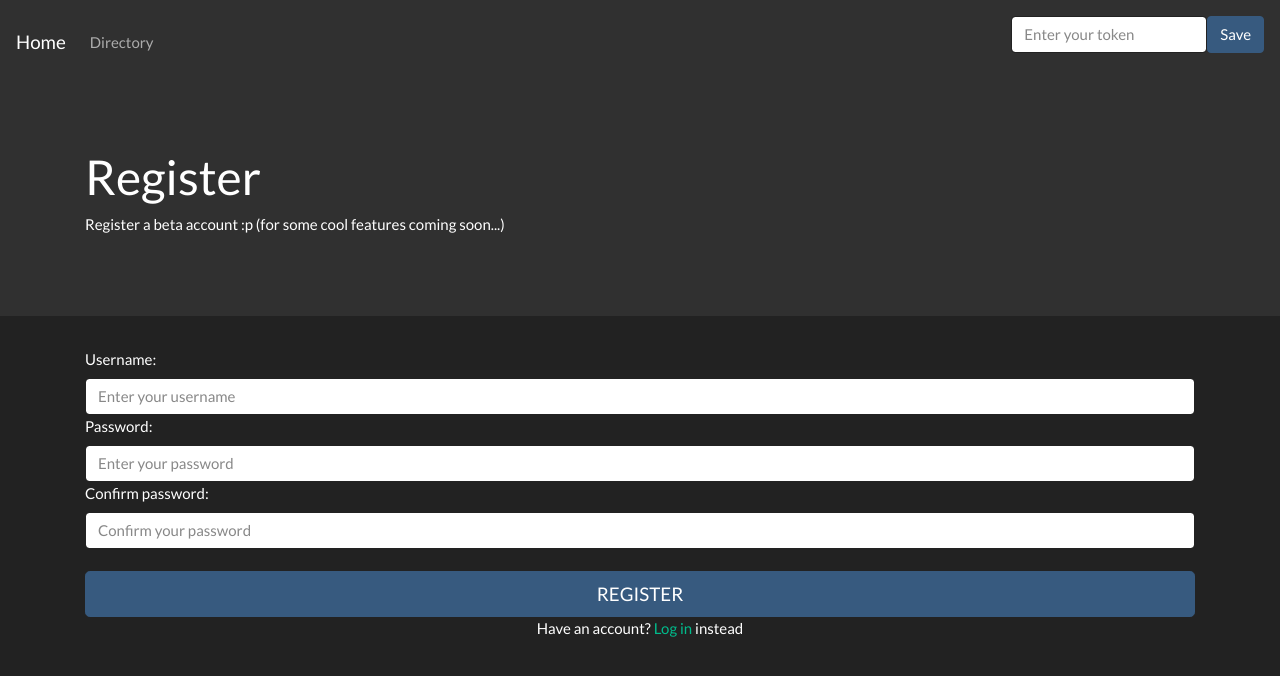
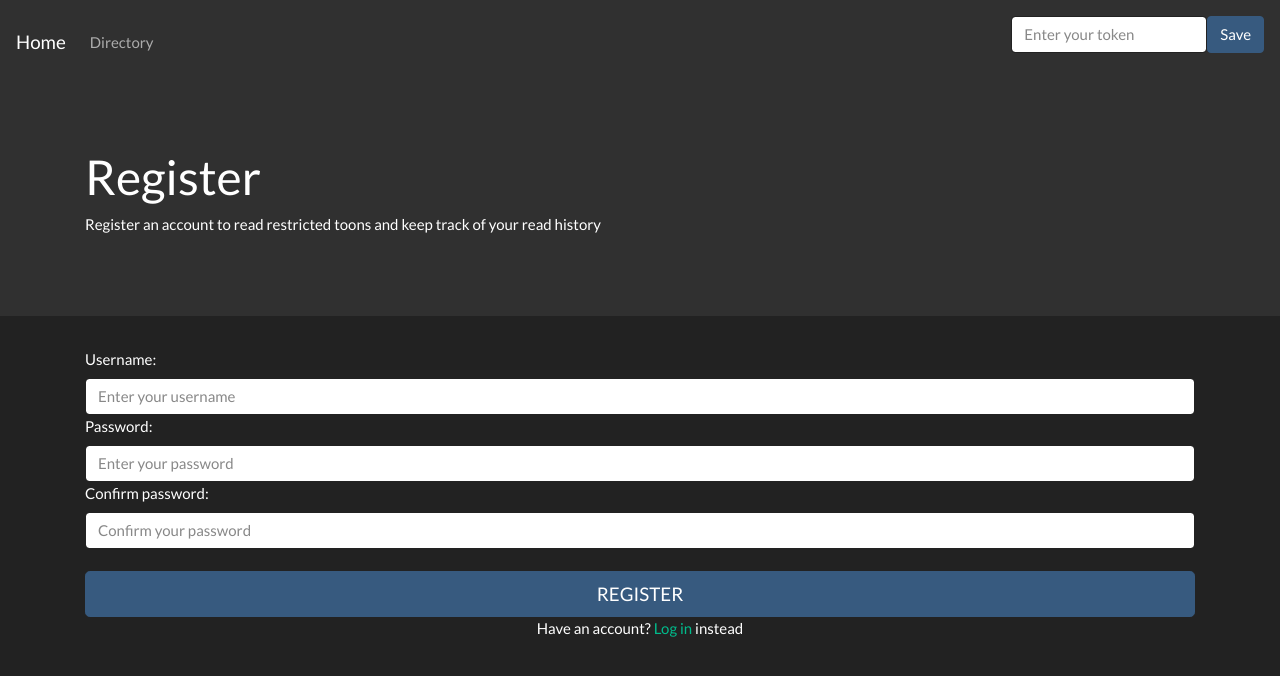
Before and after one commit to ApocalypseCalculator/ToonPlex, a React (Vite) app in the folder client/: page /register in a window 1280 px wide. Shown: the top 676 px of the page. Built offline with nearby package versions, Linux system fonts and the light colour scheme.

Commit message:
edit register text

```diff
--- a/client/src/components/register.tsx
+++ b/client/src/components/register.tsx
@@ -58,7 +58,7 @@ export const Register = () => {
             <div className={"jumbotron jumbotron-fluid"}>
                 <div className={"container"}>
                     <h1>Register</h1>
-                    <p>Register a beta account :p (for some cool features coming soon...)</p>
+                    <p>Register an account to read restricted toons and keep track of your read history</p>
                 </div>
             </div>
             <div className={"container"}>
```
